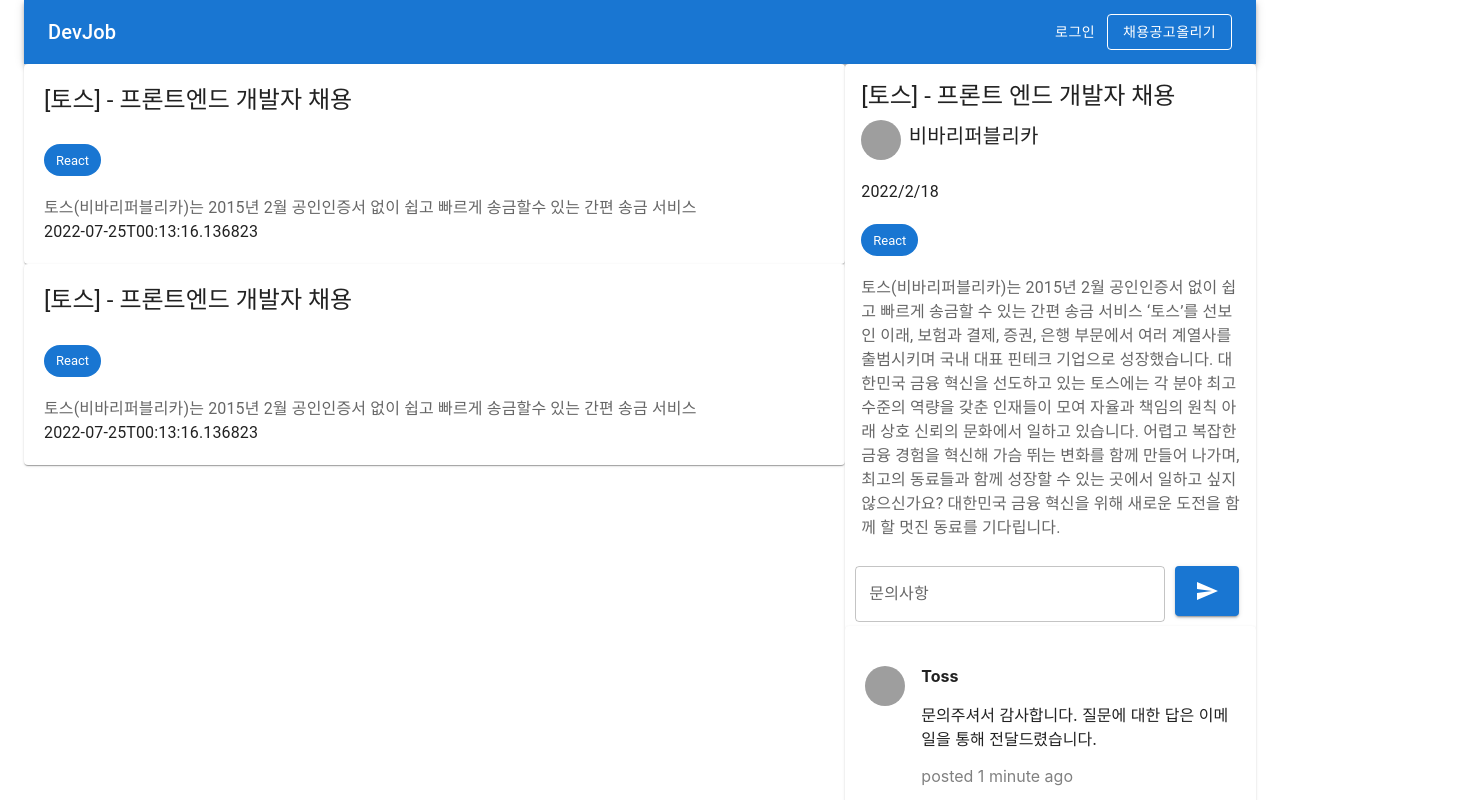
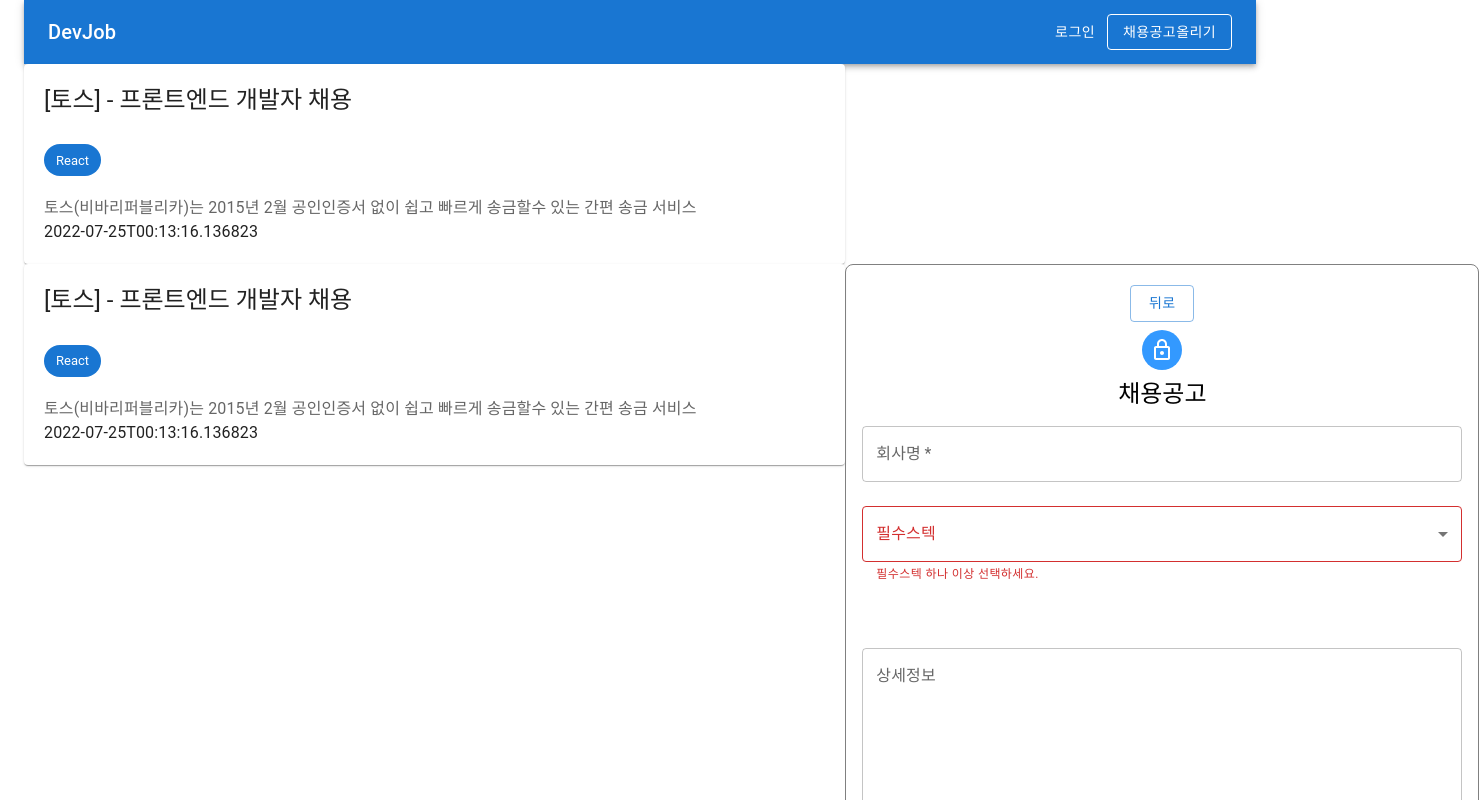
Before and after one commit to bennoholik/dev_job, a React (Create React App) app: page /postAdd in a window 1280 px wide. Shown: the top 800 px of the page, 1479 px wide, since content can reach past the window. Built offline with nearby package versions, Linux system fonts and the light colour scheme; grey boxes are pictures that could not be loaded.

Commit message:
로그인,회원가입,게시글 작성 jsx 파일 업로드입니다.

```diff
--- /dev/null
+++ b/src/components/PostAdd.jsx
@@ -0,0 +1,96 @@
+import React from 'react'
+import styled from 'styled-components';
+import { Link } from 'react-router-dom';
+import Button from '@mui/material/Button';
+import { TextField, MenuItem} from '@mui/material';
+import Typography from '@mui/material/Typography';
+import LockOutlinedIcon from '@mui/icons-material/LockOutlined';
+import Avatar from '@mui/material/Avatar';
+import Box from '@mui/material/Box';
+import Chip from '@mui/material/Chip';
+import { useState } from 'react';
+
+
+export const LoginForm = () => {
+    const [stack, setStack] = useState([])
+    console.log({stack})
+    // 전개전산자
+    const handleChange = (event) => {
+        // let copy = [...stack]
+        // copy.push(event.target.value)
+        // setStack(copy)
+        const multiCheck = event.target.value
+        setStack(typeof multiCheck == 'string' ? multiCheck.split(',') : multiCheck)
+    }
+  return (
+    <StBox>
+        <Box
+          sx={{
+            marginTop: 0.5,
+            display: 'flex',
+            flexDirection: 'column',
+            alignItems: 'center',
+          }}
+        >
+        <Button type="submit" variant='outlined'  >뒤로</Button>
+        <Avatar sx={{ m: 1, bgcolor: '#39f' }}>
+            <LockOutlinedIcon />
+        </Avatar>
+        <Typography component="h1" variant="h5">
+        채용공고
+        </Typography>
+
+        <TextField margin="normal" label="회사명" name="companyName" required fullWidth  />
+        {/* <TextField margin="normal" label="필수스텍" name="stack" required fullWidth /> */}
+
+
+        <TextField
+         sx={{mt:2, mb:8}}fullWidth label='필수스텍'
+         select value={stack} onChange={handleChange}
+         SelectProps={{
+            multiple:true,
+         }}
+         color = 'secondary'
+         helperText = '필수스텍 하나 이상 선택하세요.'
+         error
+         >
+            <MenuItem value='JavaScript'>JavaScript</MenuItem>
+            <MenuItem value='TypeScript'>TypeScript</MenuItem>
+            <MenuItem value='jQuery'>jQuery</MenuItem>
+            <MenuItem value='Vue'>Vue</MenuItem>
+            <MenuItem value='HTML5'>HTML5</MenuItem>
+            <MenuItem value='React'>React</MenuItem>
+            <MenuItem value='Spring'>Spring</MenuItem>
+            <MenuItem value='Java'>Java</MenuItem>
+            <MenuItem value='Docker'>Docker</MenuItem>
+            <MenuItem value='node.js'>node.js</MenuItem>
+        </TextField>
+
+        <TextField
+          id="outlined-multiline-static"
+          label="상세정보"
+          multiline
+          rows={10}
+          fullWidth
+
+
+        />
+        <Button type="submit" variant='outlined' fullWidth sx={{mt:1.5, mb:1}}>작성</Button>
+
+        </Box>
+    </StBox>
+  )
+}
+
+export default LoginForm;
+
+
+const StBox = styled.div`
+  width: 600px;
+  height : 680px;
+  border : 1px solid gray;
+  border-radius: 8px;
+  margin: 0 auto;
+  margin-top : 200px;
+  padding: 1em;
+`;
--- /dev/null
+++ b/src/components/SignupForm.jsx
@@ -0,0 +1,52 @@
+import React from 'react'
+import styled from 'styled-components';
+import { Link } from 'react-router-dom';
+import Button from '@mui/material/Button';
+import { TextField } from '@mui/material';
+import Typography from '@mui/material/Typography';
+import LockOutlinedIcon from '@mui/icons-material/LockOutlined';
+import Avatar from '@mui/material/Avatar';
+import Box from '@mui/material/Box';
+
+export const LoginForm = () => {
+
+  return (
+    <StBox>
+        <Box
+          sx={{
+            marginTop: 0.5,
+            display: 'flex',
+            flexDirection: 'column',
+            alignItems: 'center',
+          }}
+        >
+
+        <Avatar sx={{ m: 1, bgcolor: '#39f' }}>
+            <LockOutlinedIcon />
+        </Avatar>
+        <Typography component="h1" variant="h5">
+        회원가입
+        </Typography>
+        <TextField margin="normal" label="Email" name="Email" required fullWidth  />
+        <TextField margin="normal" label="Name" name="userName" required fullWidth />
+        <TextField margin="normal" label="Password" name="pw" type="password" required fullWidth />
+        <TextField margin="normal" label="PasswordCheck" name="pwCheck" type="password" required fullWidth />
+        <Button type="submit" variant='contained' fullWidth sx={{mt:3, mb:1}}>회원가입</Button>
+        <Button type="submit" variant='outlined' fullWidth>취소</Button>
+        </Box>
+    </StBox>
+  )
+}
+
+export default LoginForm;
+
+
+const StBox = styled.div`
+  width: 600px;
+  height : 550px;
+  border : 1px solid gray;
+  border-radius: 8px;
+  margin: 0 auto;
+  margin-top : 200px;
+  padding: 1em;
+`;
--- a/src/route/router.js
+++ b/src/route/router.js
@@ -2,6 +2,9 @@
 import { BrowserRouter, Route, Routes } from "react-router-dom";
 import JobDetail from "../components/JobDetail";
 import Mainpage from "../pages/MainPage";
+import LoginForm from '../components/PostAdd';
+import PostAdd from '../components/PostAdd';
+import SignupForm from '../components/SignupForm';
 
 const Router = () => {
   return (
@@ -9,6 +12,9 @@
       <Routes>
         <Route path="/" element={<Mainpage />}>
           <Route path=":id" element={<JobDetail />} />
+          <Route path="loginForm" element={<LoginForm />}/>
+          <Route path="signupForm" element={<SignupForm />}/>
+          <Route path="postAdd" element={<PostAdd />}/>
         </Route>
 
         <Route path="*" element={<div>404 Error</div>} />
```
Also changed, not shown: src/components/LoginForm.jsx (added, +52 -0 lines).
